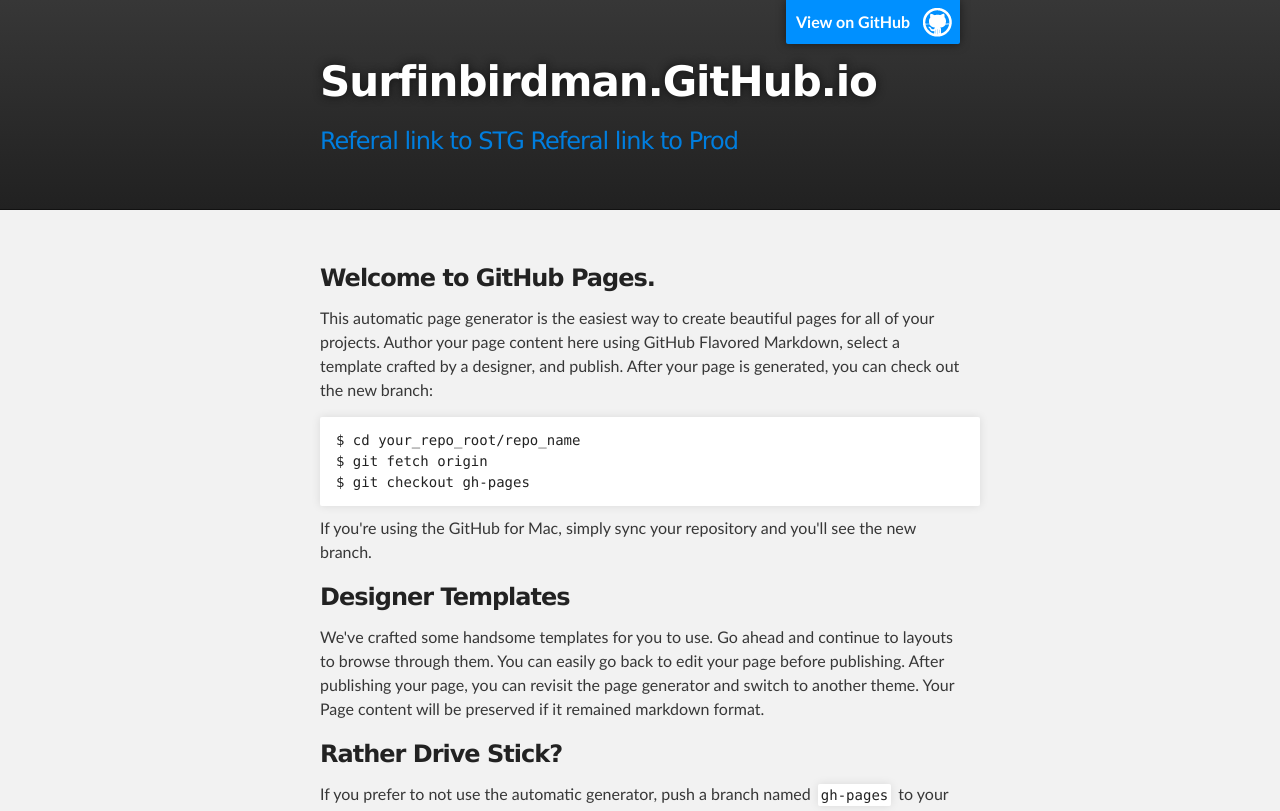
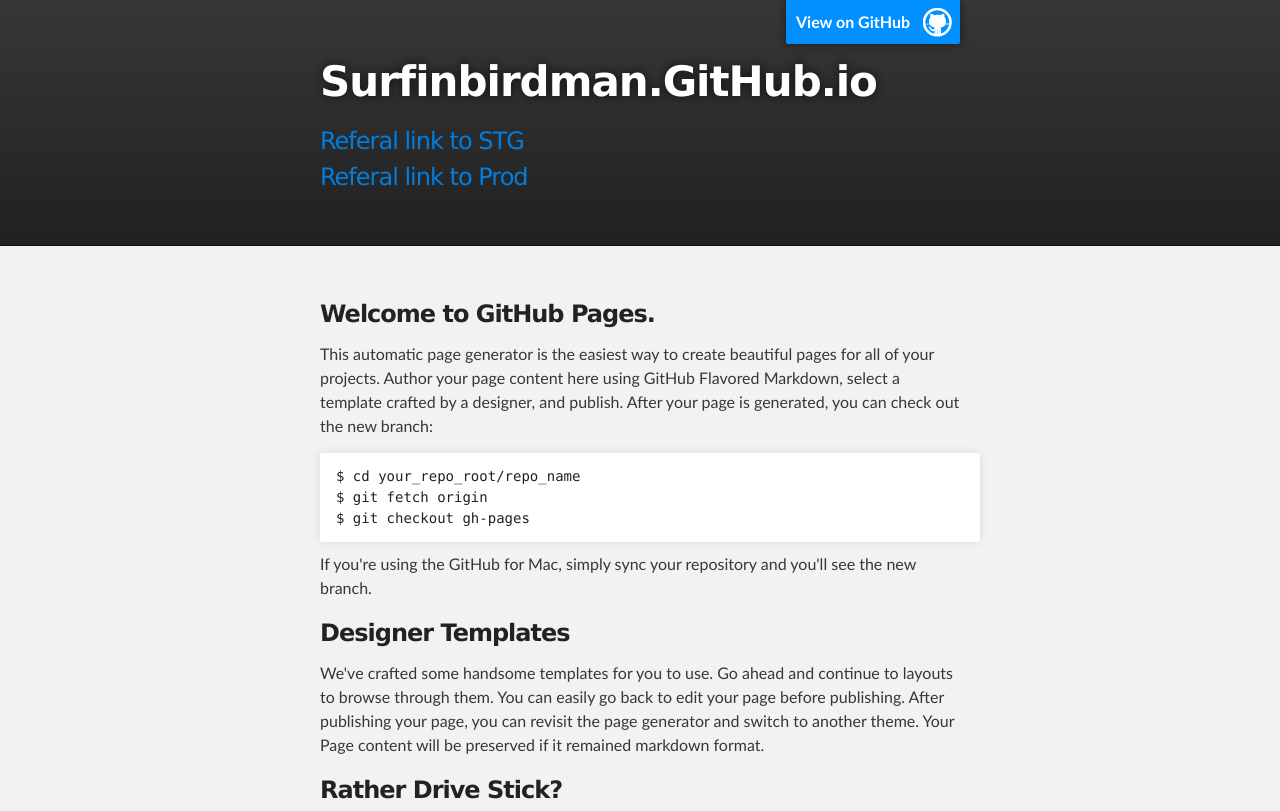
Before and after one commit to SurfinBirdman/SurfinBirdman.github.io, a plain HTML site: page index.html in a window 1280 px wide. Shown: the top 811 px of the page. Drawn offline with Linux system fonts and the light colour scheme.

Commit message:
Update index.html

```diff
--- a/index.html
+++ b/index.html
@@ -21,7 +21,7 @@
 
           <h1 id="project_title">Surfinbirdman.GitHub.io</h1>
           <h2 id="project_tagline">
-          	<a href="http://www.staging.reebok.com/us/" target="_blank">Referal link to STG</a>
+          	<a href="http://www.staging.reebok.com/us/" target="_blank">Referal link to STG</a><br />
           	<a href="http://www.staging.reebok.com/us/" target="_blank">Referal link to Prod</a>
           </h2>
 
```
